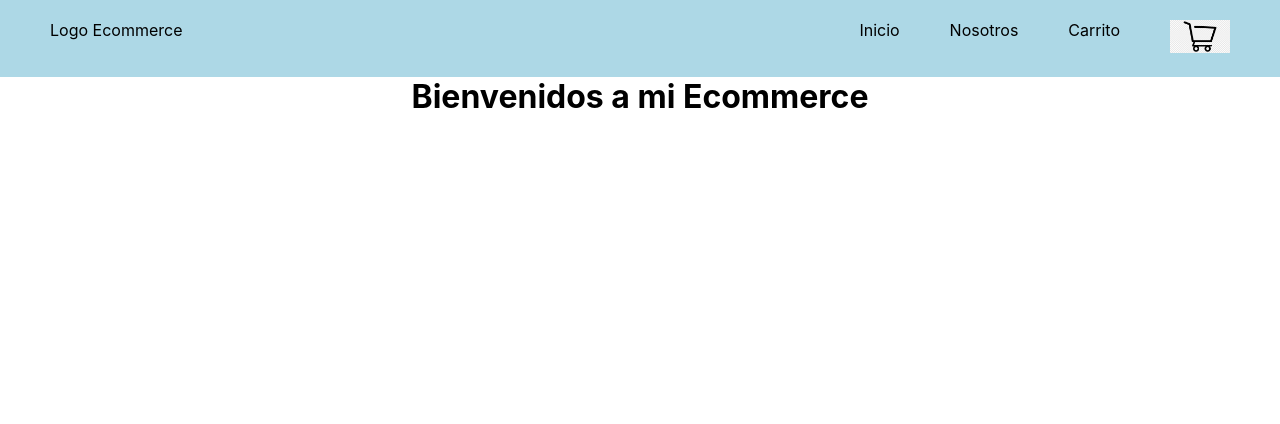
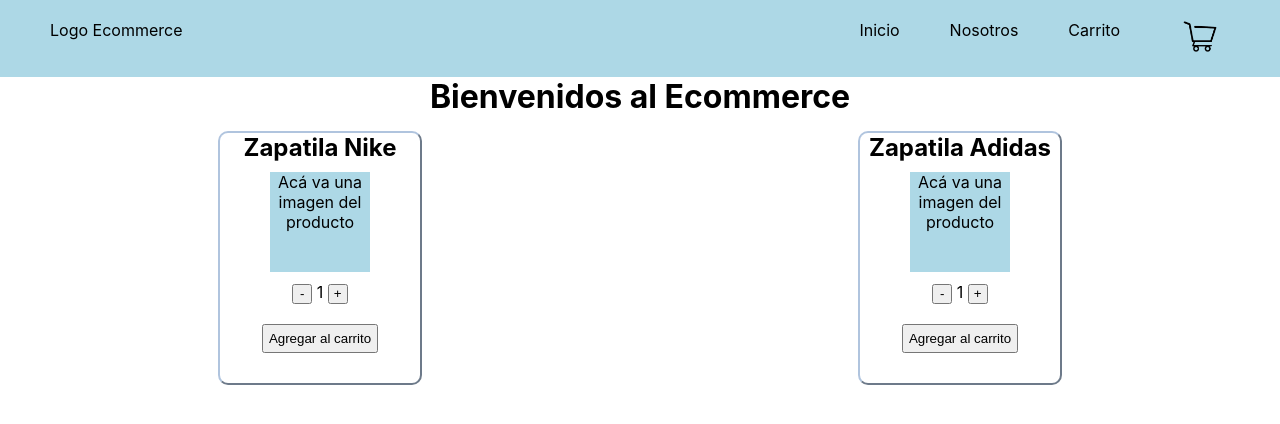
Before and after one commit to AgustinCastino/ecommerceCastino, a React (Create React App) app: page / in a window 1280 px wide. Shown: the top 424 px of the page. Built offline with nearby package versions, Linux system fonts and the light colour scheme.

Commit message:
card con contador

```diff
--- a/src/App.css
+++ b/src/App.css
@@ -7,39 +7,8 @@
   text-align: center;
 }
 
-.App-logo {
-  height: 40vmin;
-  pointer-events: none;
+.cards{
+  display: flex;
+  margin: 15px 0;
+  justify-content: space-around;
 }
-
-@media (prefers-reduced-motion: no-preference) {
-  .App-logo {
-    animation: App-logo-spin infinite 20s linear;
-  }
-}
-
-
-
-.App-header {
-  background-color: #282c34;
-  min-height: 100vh;
-  display: flex;
-  flex-direction: column;
-  align-items: center;
-  justify-content: center;
-  font-size: calc(10px + 2vmin);
-  color: white;
-}
-
-.App-link {
-  color: #61dafb;
-}
-
-@keyframes App-logo-spin {
-  from {
-    transform: rotate(0deg);
-  }
-  to {
-    transform: rotate(360deg);
-  }
-}
--- a/src/App.jsx
+++ b/src/App.jsx
@@ -1,4 +1,5 @@
 import './App.css';
+import ItemCount from './components/ItemCount/ItemCount';
 import ItemListContainer from './components/ItemListContainer/ItemListContainer';
 import NavBar from './components/navbar/navBar.jsx';
 
@@ -7,7 +8,12 @@
     <div className="App">
 
       <NavBar />
-      <ItemListContainer saludo="Bienvenidos a mi Ecommerce"/>
+      <ItemListContainer saludo="Bienvenidos al Ecommerce"/>
+      <div className='cards'>
+        <ItemCount producto = "Zapatila Nike" stock= { 5 } initial = {1} />
+        <ItemCount producto = "Zapatila Adidas" stock= { 3 } initial = {1} />
+      </div>
+
 
     </div>
   );
--- /dev/null
+++ b/src/components/ItemCount/ItemCount.css
@@ -0,0 +1,25 @@
+.card {
+    border: 2px solid lightsteelblue;
+    border-radius: 10px;
+    border-style: outset;
+    width: 200px;
+    height: 250px;
+    text-align: center;
+}
+
+.imagen {
+    background-color: lightblue;
+    width: 100px;
+    height: 100px;
+    margin: 10px auto;
+}
+
+.controladores button{
+    height: 20px;
+    width: 20px;
+}
+
+.agregarCarrito{
+    padding: 5px;
+    margin: 20px;
+}
--- /dev/null
+++ b/src/components/ItemCount/ItemCount.jsx
@@ -0,0 +1,36 @@
+import { useState } from 'react';
+import './ItemCount.css'
+
+export default function ItemCount({producto, stock, initial}){
+    const [count, setCount] = useState(initial);
+
+    function sumarCantidad() {
+      if (count < stock) {
+        setCount(count + 1);
+      }
+    }
+
+    function restarCantidad() {
+      if (count > 1) {
+        setCount(count - 1);
+      }
+    }
+
+    function agregarCarrito(){
+      console.log(`Ustedes agregó ${count} pares de ${producto}`)
+      setCount(1)
+    }
+
+    return (
+      <div className="card">
+        <h2>{producto} </h2>
+        <div className="imagen">Acá va una imagen del producto</div>
+        <div className="controladores">
+          <button onClick={restarCantidad}> - </button>
+          <label> {count} </label>
+          <button onClick={sumarCantidad}> + </button>
+        </div>
+        <button onClick={agregarCarrito} className='agregarCarrito'> Agregar al carrito</button>
+      </div>
+    );
+}
--- a/src/components/navbar/navBar.css
+++ b/src/components/navbar/navBar.css
@@ -5,7 +5,7 @@
 
 .App-navbar nav ul{
     display: flex;
-    justify-content: end;
+    justify-content: flex-end;
     list-style: none;
     padding: 20px 0;
 }
```
Also changed, not shown: src/images/carrito.png.
